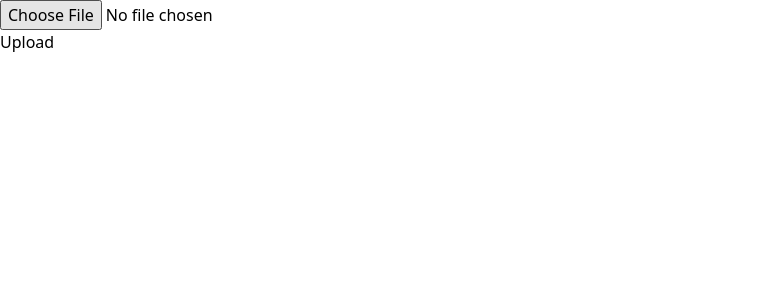
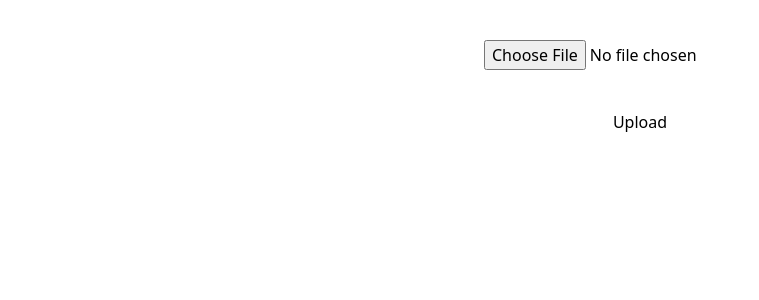
Before and after one commit to arashpourrahim/create-react-app, a React (Create React App) app: page / in a window 1280 px wide. Shown: the top 300 px of the page, without its empty margins (0-759 px from the left). Built offline with nearby package versions, Linux system fonts and the light colour scheme.

Commit message:
cloudindary added

```diff
--- a/package.json
+++ b/package.json
@@ -3,10 +3,13 @@
   "version": "0.1.0",
   "private": true,
   "dependencies": {
+    "@cloudinary/react": "^1.4.1",
+    "@cloudinary/url-gen": "^1.8.0",
     "@testing-library/jest-dom": "^5.16.4",
     "@testing-library/react": "^13.2.0",
     "@testing-library/user-event": "^13.5.0",
     "axios": "^0.27.2",
+    "cloudinary-react": "^1.7.2",
     "react": "^18.1.0",
     "react-dom": "^18.1.0",
     "react-scripts": "5.0.1",
--- a/src/components/ImageUpload/ImageUpload.js
+++ b/src/components/ImageUpload/ImageUpload.js
@@ -1,13 +1,59 @@
-import React from "react";
+import axios from "axios";
+import React, { useState } from "react";
+import { Image } from "cloudinary-react";
+
+// const baseURL = process.env.CLOUDINARY_URL;
 
 const ImageUpload = () => {
+  const [selectImage, setSelectImage] = useState([]);
+  const [imageData, setImageData] = useState(null);
+  const [loading, setLoading] = useState(false);
+
+  const uploadImageHandler = () => {
+    const formData = new FormData();
+    formData.append("file", selectImage);
+    formData.append("upload_preset", "UploadImage");
+
+    const postImage = async () => {
+      try {
+        const response = await axios.post(
+          "https://api.cloudinary.com/v1_1/webeshoma/image/upload",
+          formData
+        );
+        console.log(response.data);
+        setImageData(response.data);
+        setLoading(false);
+      } catch (error) {
+        console.log(error);
+      }
+    };
+
+    postImage();
+  };
+
   return (
-    <article>
-      <div>
-        <input type="file" />
+    <article className="text-center my-10">
+      <div className="my-10">
+        <input
+          type="file"
+          name="file"
+          onChange={(e) => setSelectImage(e.target.files[0])}
+        />
+      </div>
+      <div className="my-10">
+        <button className="btn green" onClick={uploadImageHandler}>
+          Upload
+        </button>
       </div>
       <div>
-        <button>Upload</button>
+        {loading ? (
+          <h3>loading . . .</h3>
+        ) : imageData ? (
+          <img
+            src={`https://res.cloudinary.com/webeshoma/image/upload/v1654975468/${imageData.public_id}`}
+            alt="img"
+          />
+        ) : null}
       </div>
     </article>
   );
--- /dev/null
+++ b/src/services/cloudinary.js
@@ -0,0 +1,9 @@
+const cloudinary = require("cloudinary-react").v2;
+
+cloudinary.config({
+  cloud_name: process.env.CLOUD_NAME,
+  api_key: process.env.CLOUD_KEY,
+  api_secret: process.env.CLOUD_KEY_SECRET,
+});
+
+module.exports = cloudinary;
```
Also changed, not shown: 2 other files (tests, documents, lock files or other folders).
